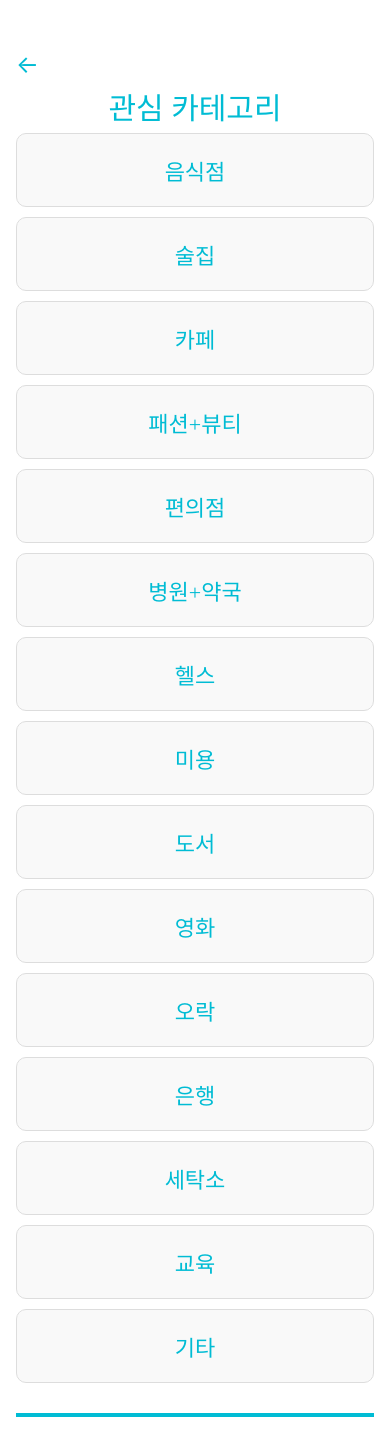
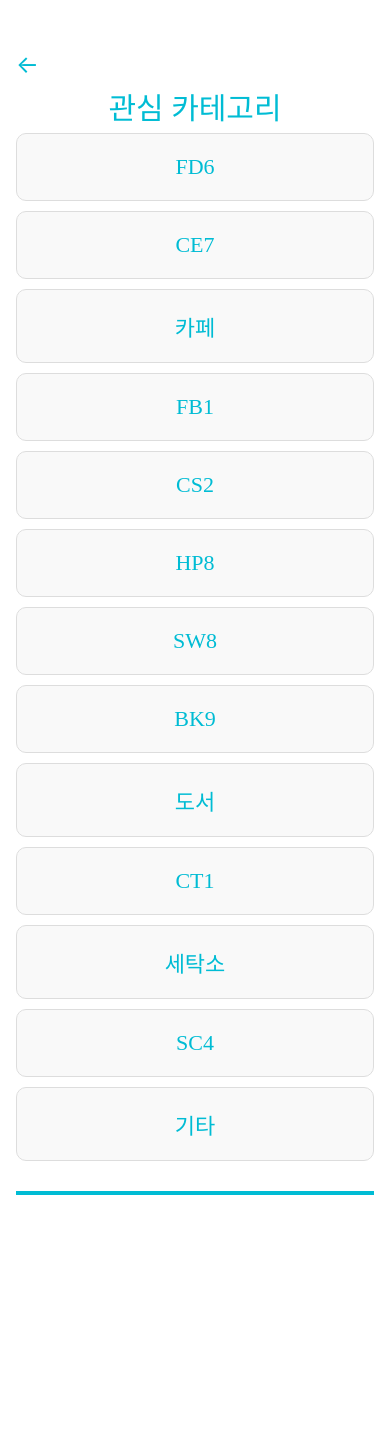
Before and after one commit to SpotMate-Project/app, a React Native app: screen /Category in a window 390 px wide. After the commit the page ends 1231 px from the top, so only its background shows below. Built offline with nearby package versions, Linux system fonts and the light colour scheme.

Commit message:
feat : naver 지도

```diff
--- a/App.tsx
+++ b/App.tsx
@@ -27,6 +27,7 @@ import Rspot from "./src/Rspot/Rspot";
 import HotPlace from "./src/HotPlace/HotPlace";
 import Category from "./src/Category/Category";
 import ReviewPage from "./src/Review/ReviewPage";
+
 type RootStackParamList = {
   Home: undefined;
   Login: undefined;
--- a/package.json
+++ b/package.json
@@ -14,6 +14,7 @@
     "@react-navigation/bottom-tabs": "^6.5.20",
     "@react-navigation/native": "^6.1.17",
     "@react-navigation/stack": "^6.3.29",
+    "axios": "^1.7.2",
     "expo": "^51.0.8",
     "expo-constants": "~16.0.1",
     "expo-location": "~17.0.1",
@@ -23,6 +24,7 @@
     "react": "18.2.0",
     "react-native": "0.74.1",
     "react-native-gesture-handler": "~2.16.1",
+    "react-native-maps": "^1.15.5",
     "react-native-reanimated": "~3.10.1",
     "react-native-safe-area-context": "4.10.1",
     "react-native-screens": "3.31.1",
--- a/src/Category/Category.tsx
+++ b/src/Category/Category.tsx
@@ -8,26 +8,24 @@ import {
 } from "react-native";
 import { useNavigation } from "@react-navigation/native";
 
+const categories = [
+  "FD6", // 음식점
+  "CE7", // 술집
+  "카페",
+  "FB1", // 패션+뷰티
+  "CS2", // 편의점
+  "HP8", // 병원+약국
+  "SW8", // 헬스
+  "BK9", // 미용, 은행
+  "도서",
+  "CT1", // 영화, 오락
+  "세탁소",
+  "SC4", // 교육
+  "기타",
+];
+
 const Category: React.FC = () => {
   const navigation = useNavigation();
-
-  const categories = [
-    "음식점",
-    "술집",
-    "카페",
-    "패션+뷰티",
-    "편의점",
-    "병원+약국",
-    "헬스",
-    "미용",
-    "도서",
-    "영화",
-    "오락",
-    "은행",
-    "세탁소",
-    "교육",
-    "기타",
-  ];
 
   return (
     <View style={styles.container}>
@@ -37,9 +35,13 @@ const Category: React.FC = () => {
       <Text style={styles.headerText}>관심 카테고리</Text>
       <ScrollView style={styles.categoryContainer}>
         {categories.map((category, index) => (
-          <View key={index} style={styles.categoryItem}>
+          <TouchableOpacity
+            key={index}
+            style={styles.categoryItem}
+            onPress={() => navigation.navigate("Map", { category })}
+          >
             <Text style={styles.categoryText}>{category}</Text>
-          </View>
+          </TouchableOpacity>
         ))}
       </ScrollView>
       <View style={styles.bottomLine} />
--- a/src/MapPage/Map.tsx
+++ b/src/MapPage/Map.tsx
@@ -1,71 +1,69 @@
 import React, { useEffect, useState } from "react";
-import { StyleSheet, View, ActivityIndicator, Alert } from "react-native";
+import { StyleSheet, View, ActivityIndicator, Alert, Text } from "react-native";
 import { WebView } from "react-native-webview";
 import * as Location from "expo-location";
 
 const Map: React.FC = () => {
-  const [location, setLocation] = useState<{
-    latitude: number;
-    longitude: number;
-  } | null>(null);
+  const [location, setLocation] = useState<Location.LocationObject | null>(
+    null
+  );
   const [loading, setLoading] = useState(true);
 
   useEffect(() => {
     (async () => {
       let { status } = await Location.requestForegroundPermissionsAsync();
       if (status !== "granted") {
-        Alert.alert("위치 권한이 부여되지않았습니다.");
+        Alert.alert("권한 거부됨", "위치 정보 접근 권한이 필요합니다.");
         return;
       }
 
       let location = await Location.getCurrentPositionAsync({});
-      setLocation({
-        latitude: location.coords.latitude,
-        longitude: location.coords.longitude,
-      });
+      setLocation(location);
       setLoading(false);
     })();
   }, []);
 
-  const mapHtml = location
-    ? `
+  const getMapHtml = (latitude: number, longitude: number) => `
     <!DOCTYPE html>
-    <html>
+    <html lang="en">
     <head>
-      <meta charset="utf-8">
+      <meta charset="UTF-8">
       <meta name="viewport" content="width=device-width, initial-scale=1.0">
-      <script type="text/javascript" src="https://dapi.kakao.com/v2/maps/sdk.js?appkey=e19c9e836c0df1b8953cd661cbec4df2"></script>
-      <style>
-        html, body {width: 100%; height: 100%; margin: 0; padding: 0;}
-        #map {width: 100%; height: 100%;}
-      </style>
+      <title>Naver Map</title>
     </head>
     <body>
-      <div id="map"></div>
+      <div id="map" style="width:100%;height:100vh;"></div>
+      <script type="text/javascript" src="https://openapi.map.naver.com/openapi/v3/maps.js?ncpClientId=fl22ic9fqgg"></script>
       <script>
-        var mapContainer = document.getElementById('map'),
-            mapOption = {
-                center: new kakao.maps.LatLng(${location.latitude}, ${location.longitude}),
-                level: 3
-            };
-
-        var map = new kakao.maps.Map(mapContainer, mapOption);
+        var mapOptions = {
+          center: new naver.maps.LatLng(${latitude}, ${longitude}),
+          zoom: 10
+        };
+        var map = new naver.maps.Map('map', mapOptions);
       </script>
     </body>
     </html>
-  `
-    : "";
+  `;
+
+  if (loading) {
+    return <ActivityIndicator size="large" color="#0000ff" />;
+  }
 
   return (
-    <View style={styles.container}>
-      {loading ? (
-        <ActivityIndicator size="large" color="#00BCD4" />
-      ) : (
+    <View style={{ flex: 1 }}>
+      {location ? (
         <WebView
           originWhitelist={["*"]}
-          source={{ html: mapHtml }}
-          style={styles.map}
+          source={{
+            html: getMapHtml(
+              location.coords.latitude,
+              location.coords.longitude
+            ),
+          }}
+          style={{ flex: 1 }}
         />
+      ) : (
+        <Text>위치 정보를 가져올 수 없습니다.</Text>
       )}
     </View>
   );
@@ -74,9 +72,8 @@ const Map: React.FC = () => {
 const styles = StyleSheet.create({
   container: {
     flex: 1,
-  },
-  map: {
-    flex: 1,
+    justifyContent: "center",
+    alignItems: "center",
   },
 });
 
```
Also changed, not shown: 1 other file (tests, documents, lock files or other folders).
